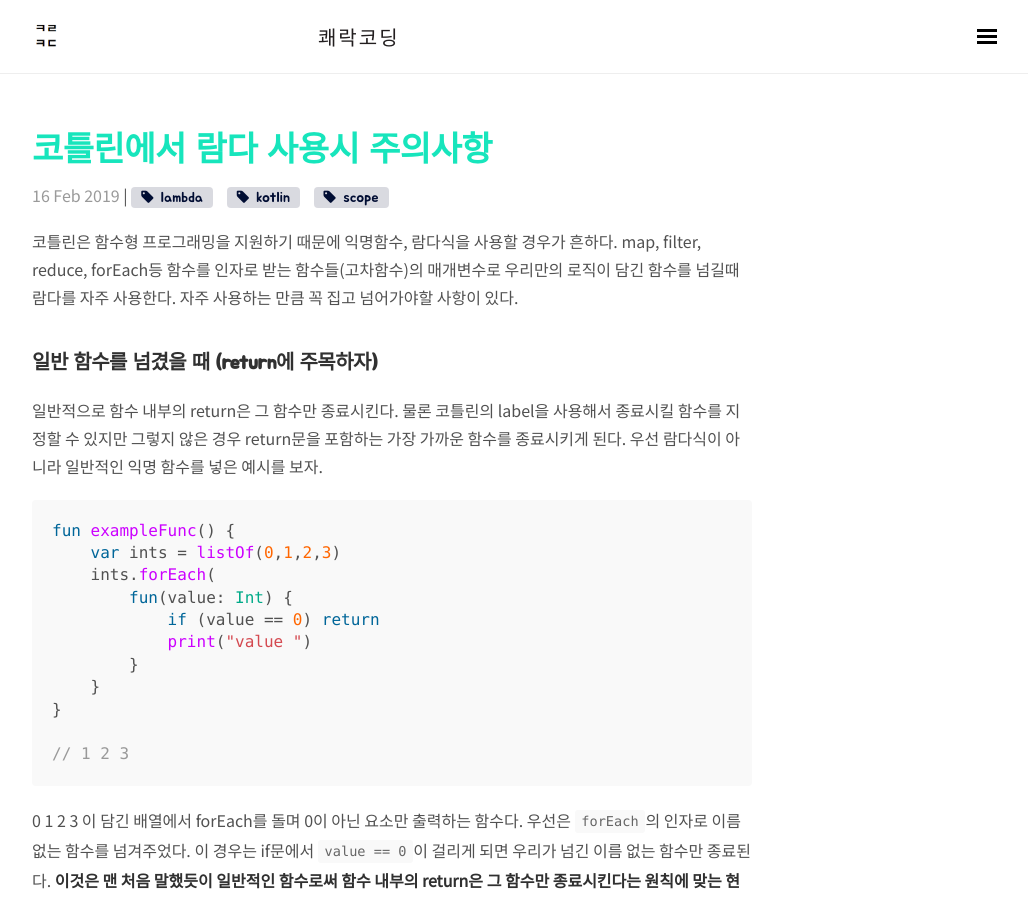
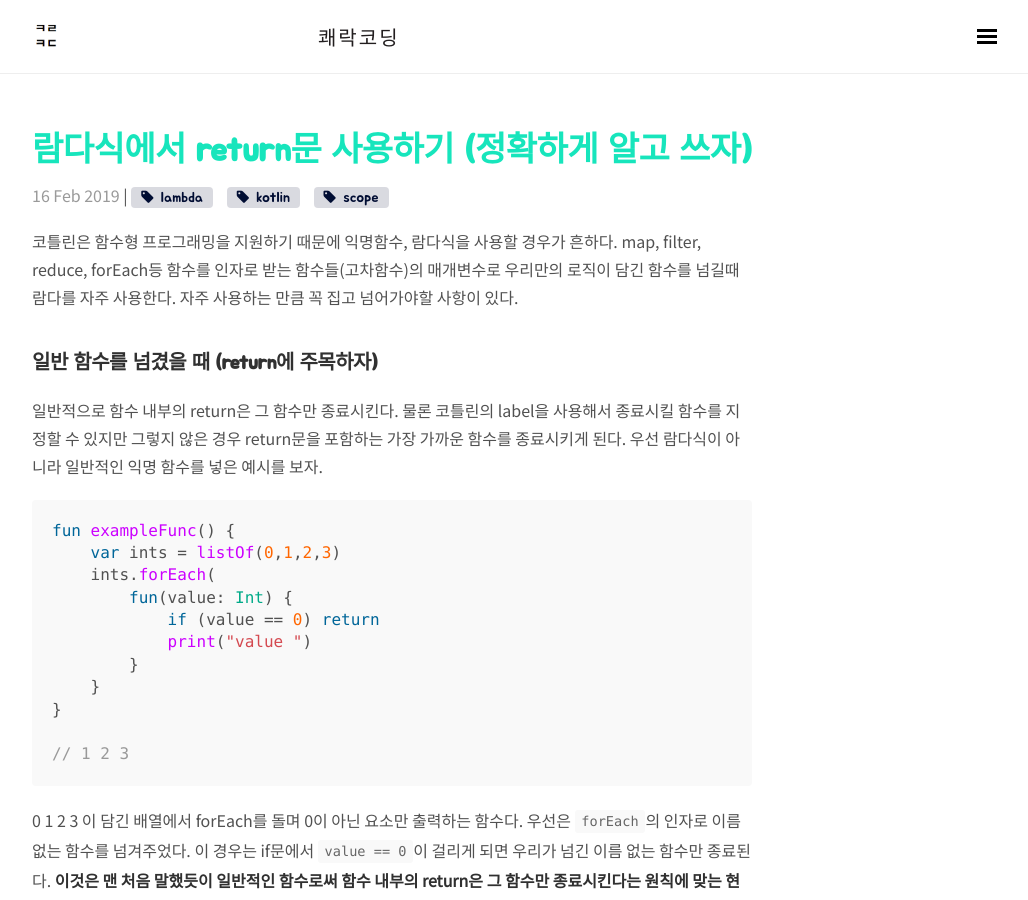
Before and after one commit to wooooooak/wooooooak.github.io, a Jekyll site: the page built from _posts/2019-02-16-kotlin_label.md, in a window 1280 px wide and 900 px high. Shown: the whole window, without its empty margins (248-1276 px from the left). Built offline with Jekyll 4.4.1, drawn with Linux system fonts in a browser that asks for light colours; nearby versions of some CDN libraries; some web fonts are replaced; comment, search, counter and statistics services are not loaded.

Commit message:
update post

```diff
--- a/_posts/2019-02-16-kotlin_label.md
+++ b/_posts/2019-02-16-kotlin_label.md
@@ -1,6 +1,6 @@
 ---
 layout: post
-title: 코틀린에서 람다 사용시 주의사항
+title: 람다식에서 return문 사용하기 (정확하게 알고 쓰자)
 category: Kotlin
 tags: [lambda, kotlin, scope]
 comments: true
```
